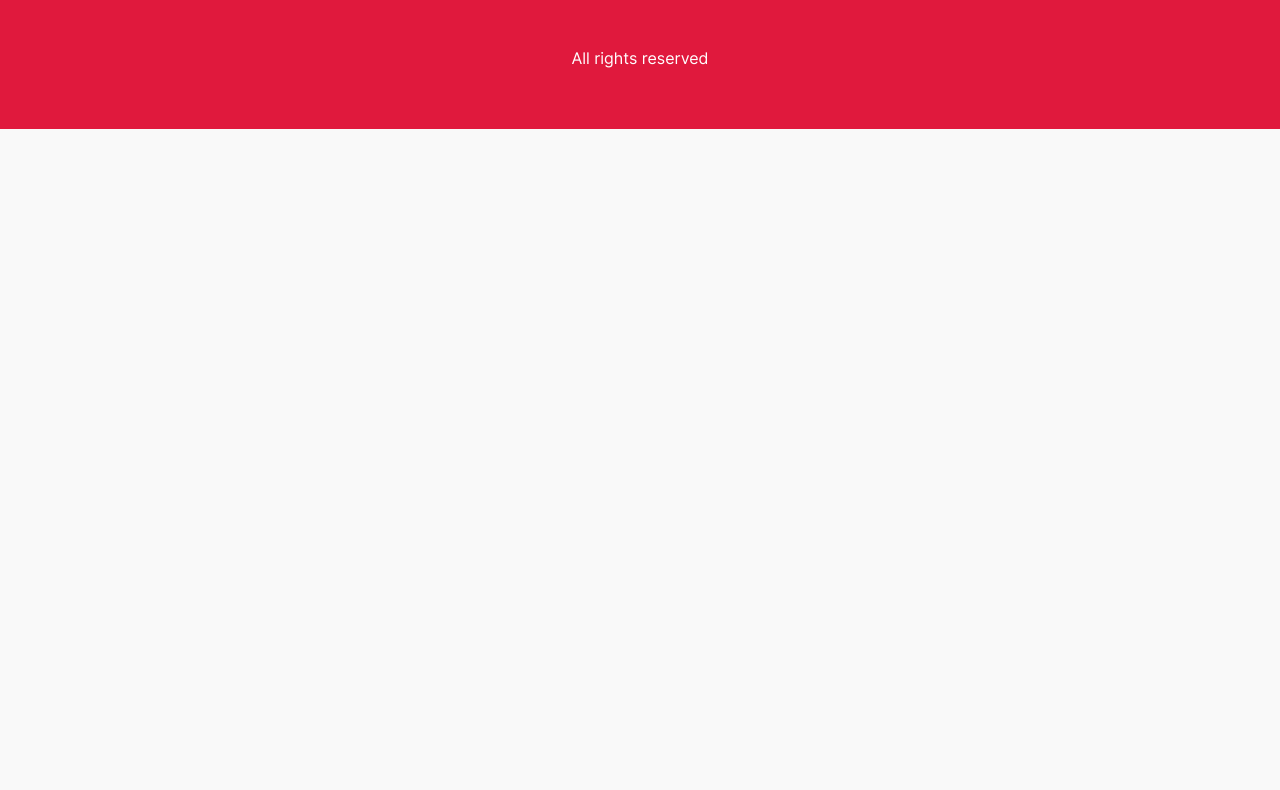
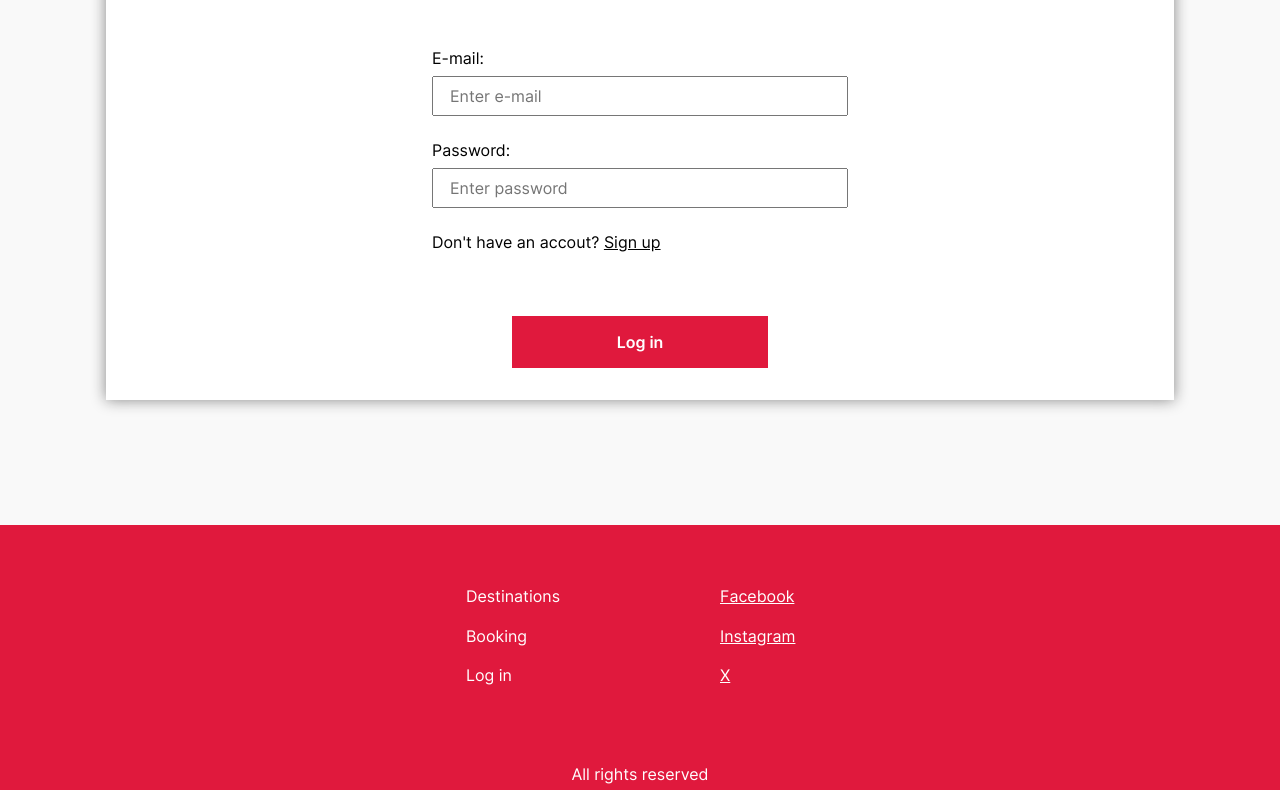
Before and after one commit to jenny-berggreen/240428_KristianiaAir_main_project_spring24, a website built with webpack: page pages/login.html in a window 1280 px wide. Shown: the part 275-1065 px from the top of the page. Before the commit the page ends 800 px from the top, so only its background shows below. Built offline with nearby package versions, Linux system fonts and the light colour scheme.

Commit message:
Add and style login form

```diff
--- a/css/pages/login.css
+++ b/css/pages/login.css
@@ -0,0 +1,52 @@
+.login-section {
+	height: 92vh;
+}
+
+.container,
+.center-div {
+	height: 100%;
+}
+
+.center-div {
+	padding: 0 var(--spacing-small);
+}
+
+.form-container {
+	width: 100%;
+	padding: var(--spacing-large) var(--spacing-largest);
+	gap: var(--spacing-largest);
+	box-shadow: 0px 0px 14px 0px rgb(135, 135, 135);
+	background-color: var(--color-foreground);
+	color: black;
+}
+
+.input-section {
+	gap: var(--spacing-medium);
+}
+
+.input-group {
+	gap: var(--spacing-x-small);
+}
+
+input {
+	width: 26rem;
+}
+
+.open-signup-button {
+	padding: 0;
+	background: none;
+}
+
+.open-signup-button:hover {
+	font-weight: 800;
+	color: var(--color-secondary);
+}
+
+.login-signup-button {
+	width: 16rem;
+	background-color: var(--color-primary);
+	color: var(--color-foreground);
+}
+.login-signup-button:hover {
+	background-color: #c61535;
+}
--- a/pages/login.html
+++ b/pages/login.html
@@ -41,7 +41,42 @@
 		</div>
 	</nav>
 
-	<h1>Log in</h1>
+	<!-- MAIN -->
+	<main>
+		<section class="login-section">
+			<div class="container">
+				<div class="center-div flex flex-center">
+
+					<!-- log in form -->
+					<form class="form-container form-container--login flex flex-center flex-column">
+						<h2 class="xl ibm-plex-mono-semibold">Log in</h2>
+						<!-- inputs -->
+						<section class="input-section flex flex-column">
+							<div class="input-group flex flex-column">
+								<label for="e-mail">E-mail:</label>
+								<input type="email" name="e-mail" placeholder="Enter e-mail">
+							</div>
+							<div class="input-group flex flex-column">
+								<label for="password">Password:</label>
+								<input type="password" name="password" placeholder="Enter password">
+							</div>
+
+							<!-- open sign up form -->
+							<span class="signup-link-container">
+								Don't have an accout?
+								<button class="open-signup-button"><u>Sign up</u></button>
+							</span>
+						</section>
+
+						<!-- button -->
+						<div class="button-container flex flex-center">
+							<button class="login-signup-button login-button text--semibold">Log in</button>
+						</div>
+				</div>
+			</div>
+		</section>
+
+	</main>
 
 	<!-- FOOTER -->
 	<footer class="flex flex-center">
```
